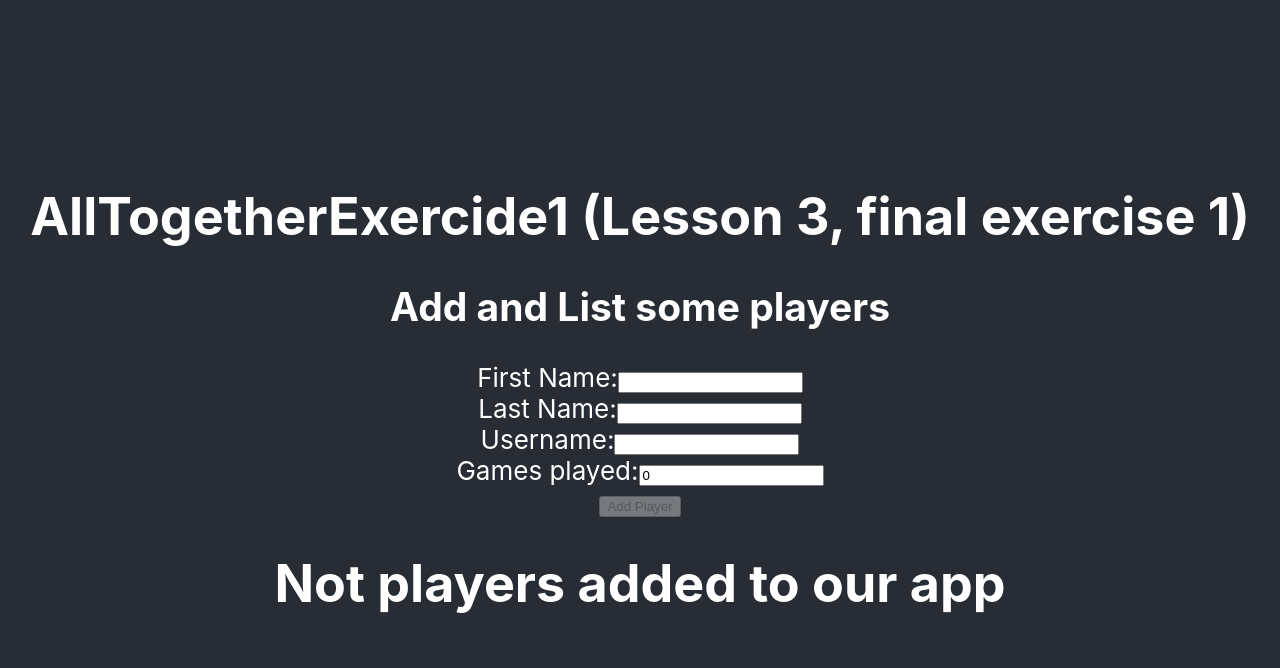
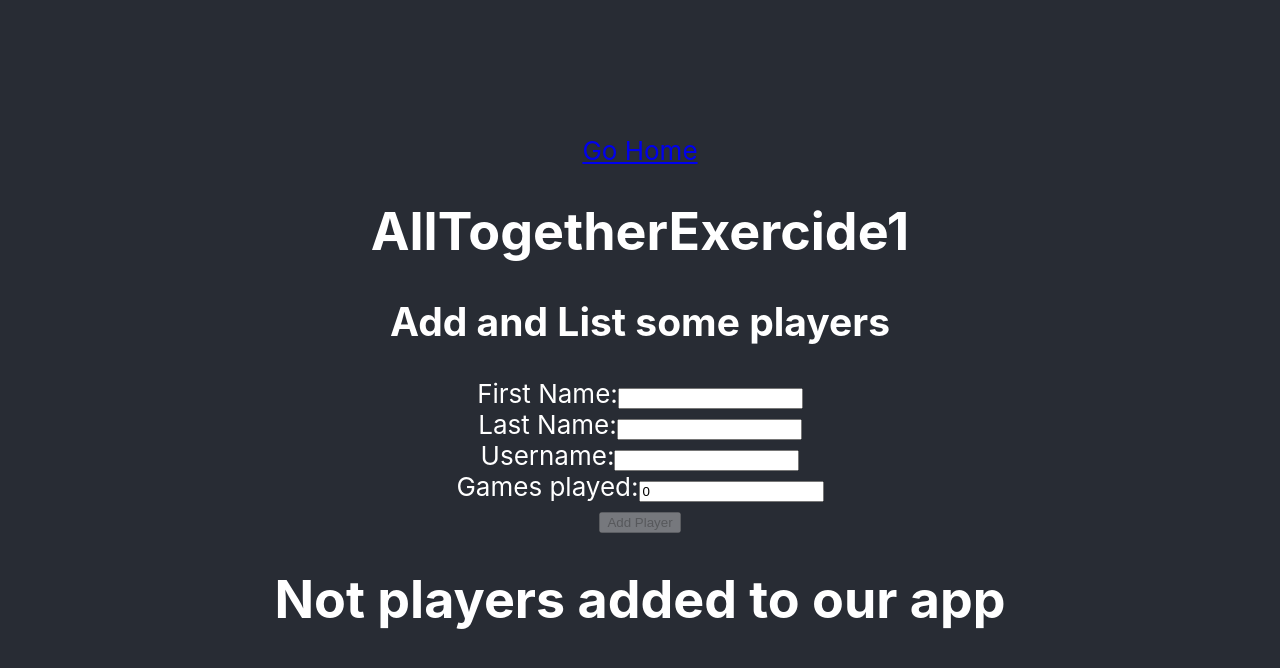
Before and after one commit to carlosloureda/react-nanodegree-fundamentals-exercises, a React (Create React App) app: page /lesson3/all-together-1 in a window 1280 px wide. Shown: the top 668 px of the page. Built offline with nearby package versions, Linux system fonts and the light colour scheme.

Commit message:
Added basic router to have more than one example

```diff
--- a/package.json
+++ b/package.json
@@ -6,6 +6,7 @@
     "prop-types": "^15.7.2",
     "react": "^16.11.0",
     "react-dom": "^16.11.0",
+    "react-router-dom": "^5.1.2",
     "react-scripts": "3.2.0"
   },
   "scripts": {
--- a/src/App.js
+++ b/src/App.js
@@ -1,12 +1,38 @@
 import React from "react";
 import "./App.css";
 import AllTogetherExercise1 from "./components/AllTogetherExercise1/AllTogetherExercise1";
+
+import { BrowserRouter as Router, Switch, Route, Link } from "react-router-dom";
+
+const Nav = () => {
+  return (
+    <nav>
+      <ul>
+        <li>
+          <Link to="/lesson3/all-together-1">All Togetherer 1</Link>
+        </li>
+      </ul>
+    </nav>
+  );
+};
 
 function App() {
   return (
     <div className="App">
       <header className="App-header">
-        <AllTogetherExercise1 />
+        <Router>
+          <div>
+            <Switch>
+              <Route path="/lesson3/all-together-1">
+                <AllTogetherExercise1 />
+              </Route>
+
+              <Route path="/">
+                <Nav />
+              </Route>
+            </Switch>
+          </div>
+        </Router>
       </header>
     </div>
   );
--- a/src/components/AllTogetherExercise1/AllTogetherExercise1.js
+++ b/src/components/AllTogetherExercise1/AllTogetherExercise1.js
@@ -1,6 +1,7 @@
 import React from "react";
 import AddPlayer from "./AddPlayer";
 import Players from "./Players";
+import { Link } from "react-router-dom";
 
 class AllTogetherExercide1 extends React.Component {
   state = {
@@ -31,7 +32,9 @@ class AllTogetherExercide1 extends React.Component {
   render() {
     return (
       <div>
-        <h1>AllTogetherExercide1 (Lesson 3, final exercise 1)</h1>
+        {/* Router is outside the Lesson 3 exercises, just added for having all the exercises together */}
+        <Link to="/">Go Home</Link>
+        <h1>AllTogetherExercide1</h1>
         <h2>Add and List some players</h2>
         <AddPlayer onAddNewPlayer={this.onAddNewPlayer} />
         <Players players={this.state.players} />
```
Also changed, not shown: 1 other file (tests, documents, lock files or other folders).
